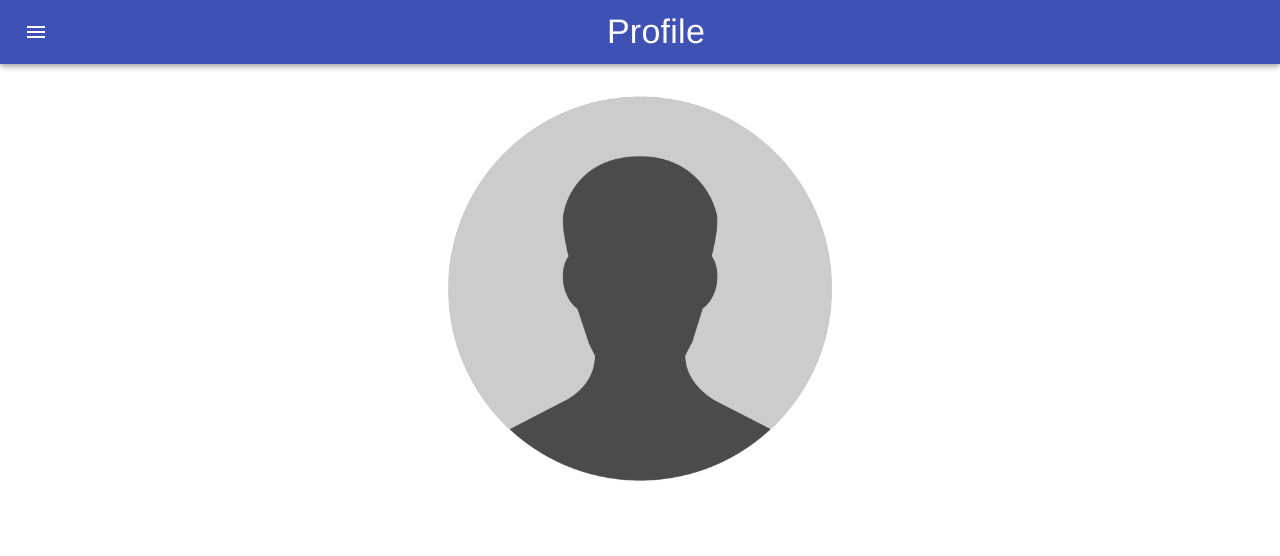
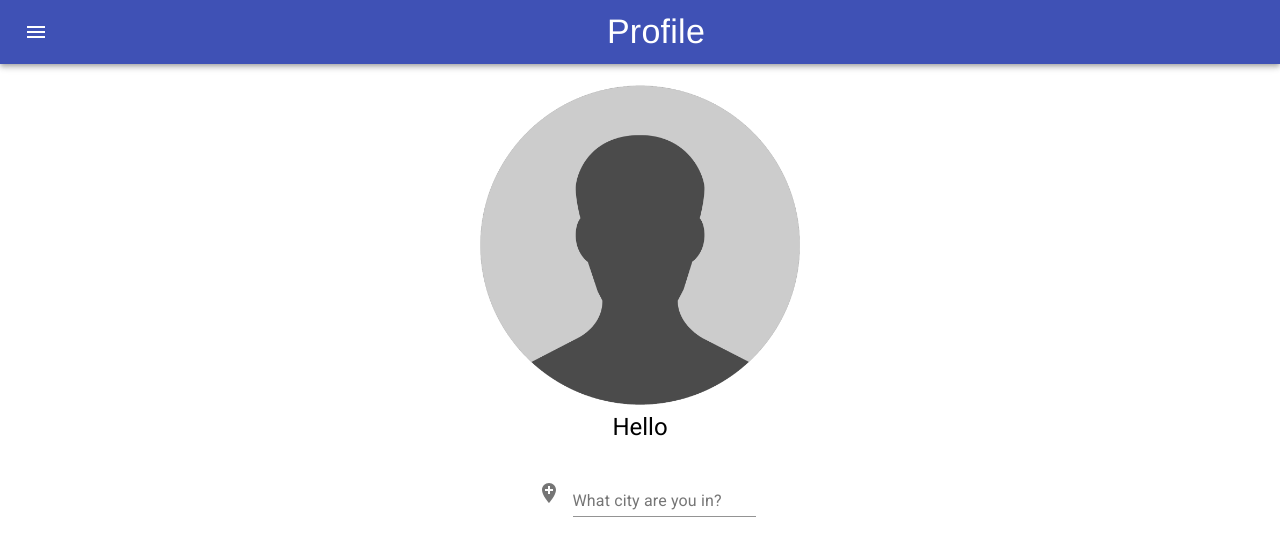
Before and after one commit to BryanAmezcua/News-App, a React (Create React App) app: page /profile in a window 1280 px wide. Shown: the top 556 px of the page. Built offline with nearby package versions, Linux system fonts and the light colour scheme; no server answers; sample sign-in values are in the browser's storage.

Commit message:
No longer using cookies but rather localStorage. Profile page now has an input field for location.

```diff
--- a/src/components/AppDrawer/AppDrawer.js
+++ b/src/components/AppDrawer/AppDrawer.js
@@ -32,7 +32,7 @@ const useStyles = makeStyles(theme => ({
 export default function AppDrawer(props) {
     const classes = useStyles();
     let dynamic_link, dynamic_text = '';
-    let firstName = document.cookie.replace(/(?:(?:^|.*;\s*)firstName\s*\=\s*([^;]*).*$)|^.*$/, "$1");
+    let firstName = localStorage.getItem('firstName');
 
     if (window.location.href.indexOf('/profile') !== -1) {
         dynamic_link = '/home';
@@ -64,7 +64,7 @@ export default function AppDrawer(props) {
                         </ListItem>
                     </Link>
                     <Link to="/" className={classes.link}>
-                        <ListItem button onClick={() => localStorage.clear()} divider={true}>
+                        <ListItem button onClick={() => localStorage.removeItem('loggedIn')} divider={true}>
                             <ListItemIcon>
                             <LockIcon/>
                             </ListItemIcon>
--- a/src/components/Profile/Profile.js
+++ b/src/components/Profile/Profile.js
@@ -3,6 +3,8 @@ import React from 'react';
 // Material UI Components
 import { makeStyles } from '@material-ui/core/styles';
 import Typography from '@material-ui/core/Typography';
+import IconButton from '@material-ui/core/IconButton';
+import TextField from '@material-ui/core/TextField';
 
 // Custom Components
 import profilePhoto from '../../images/profile_page_placeholder_2.png';
@@ -10,26 +12,64 @@ import profilePhoto from '../../images/profile_page_placeholder_2.png';
 //Animation
 import Grow from '@material-ui/core/Grow';
 
+// Icons
+import AddLocationIcon from '@material-ui/icons/AddLocation';
+
 const useStyles = makeStyles(theme => ({
+    main: {
+        paddingTop: '1em'
+    },
     photo: {
         margin: '0 auto',
-        height: '30%',
-        width: '30%'
+        height: '25%',
+        width: '25%',
+        cursor: 'pointer',
+        '&:hover': {
+            opacity: 0.5
+        }
+    },
+    welcome: {
+        color: 'black',
+        textAlign: 'center'
+    },
+    locationIcon: {
+        position: 'relative'
+    },
+    location: {
+        paddingTop: '2%',
+        margin: '0 auto',
+        display: 'flex',
+        width: '100%',
+        justifyContent: 'center'
     },
 }));
 
 export default function Profile(props) {
     const classes = useStyles();
     // First Name
-    let firstName = document.cookie.replace(/(?:(?:^|.*;\s*)firstName\s*\=\s*([^;]*).*$)|^.*$/, "$1");
+    let firstName = localStorage.getItem('firstName');
     return (
         <Grow in={true} timeoout={650}>
-            <React.Fragment>
-                <Typography variant="h5">
+            <div className={classes.main}>
+
+                <img alt="Profile Photo" src={profilePhoto} className={classes.photo}/>
+
+                <Typography variant="h5" className={classes.welcome}>
                     Hello {firstName}
                 </Typography>
-                <img alt="Profile Photo" src={profilePhoto} className={classes.photo}/>
-            </React.Fragment>
+
+                <div className={classes.location}>
+
+                    <div className={classes.locationIcon}>
+                        <IconButton>
+                        <AddLocationIcon />
+                        </IconButton>
+                    </div>
+
+                    <TextField label="What city are you in?"/>
+                </div>
+
+            </div>
         </Grow>
     );
 };
--- a/src/components/ProfileBar/ProfileBar.js
+++ b/src/components/ProfileBar/ProfileBar.js
@@ -46,8 +46,6 @@ export default function ProfileBar(props) {
     // Drawer State
     const [isDrawerOpen, setDrawerStatus] = useState(false);
 
-    //let firstName = document.cookie.replace(/(?:(?:^|.*;\s*)firstName\s*\=\s*([^;]*).*$)|^.*$/, "$1");
-
     return (
         <div className={classes.root}>
             <AppBar position="static">
--- a/src/components/SignIn/SignIn.js
+++ b/src/components/SignIn/SignIn.js
@@ -119,7 +119,7 @@ export default function SignIn(props, ref) {
         setEmailErrors({emailMessage: response.data.message, emailError: true});
       } else { // user exists & entered the correct password
         setEmailErrors({emailMessage: response.data.message});
-        document.cookie = `firstName=${response.data.firstName}`;
+        localStorage.setItem('firstName', response.data.firstName);
         setTimeout(function(){
           props.handleLogIn();
           history.push('/home');
```
